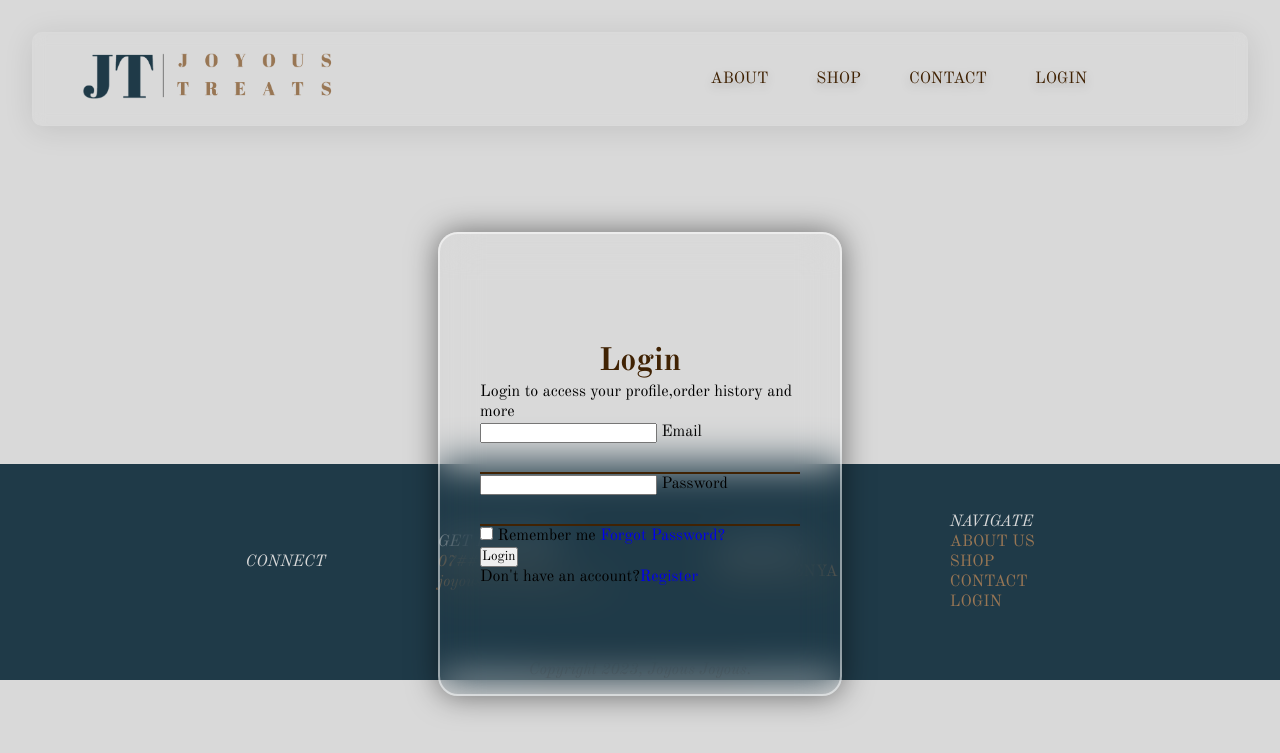
After one commit to MissJuly/Joyous_treats, a Python web app: template templates/login.html in a window 1280 px wide. The commit adds this page. Shown: the top 753 px of the page. Run offline with Jinja, Linux system fonts and the light colour scheme; the template is opened without the code that fills it, so the values that code supplies are empty; some libraries are stand-ins or nearby versions.

Commit message:
Add login page

```diff
--- /dev/null
+++ b/models.py
@@ -0,0 +1 @@
+from . import db
--- a/static/css/home-style.css
+++ b/static/css/home-style.css
@@ -132,13 +132,21 @@ a {
 
 #search-form input[type="text"] {
   width: 300px;
-  border: none;
+  border: transparent;
   outline: none;
   background: transparent;
   background-color: rgba(217, 217, 217, 0.17);
   font-size: 20px;
   font-style: italic;
   text-align: center;
+  color: #402203;
+}
+
+#search-form input:hover,
+#search-form input:active {
+  border: transparent;
+  background: transparent;
+  outline: none;
 }
 
 #search-form button {
--- /dev/null
+++ b/static/css/login-style.css
@@ -0,0 +1,53 @@
+@charset "utf-8";
+
+* {
+  margin: 0;
+  padding: 0;
+  font-family: "Old Standard TT", serif;
+  scroll-behavior: smooth;
+}
+
+/* header properties: background image */
+/* .background {
+  background-image: url("/static/images/home-page/bg.jpg");
+  width: 100%;
+  height: 100vh;
+  background-size: cover;
+  background-position: center center;
+  position: relative;
+} */
+
+.login-container {
+  position: relative;
+  transform: translate(-50%, 50%);
+  left: 50%;
+  width: 400px;
+  height: 460px;
+  background: transparent;
+  border: 2px solid rgba(255, 255, 255, 0.5);
+  border-radius: 20px;
+  backdrop-filter: blur(20px);
+  box-shadow: 0 0 30px rgba(0, 0, 0, 0.5);
+  display: flex;
+  justify-content: center;
+  align-items: center;
+  flex: 1;
+}
+
+.login-box {
+  width: 100%;
+  padding: 40px;
+}
+
+.login-box h2 {
+  font-size: 2em;
+  color: #402203;
+  text-align:center;
+}
+
+.input-box {
+    position: relative;
+    width: 100%;
+    height: 50px;
+    border-bottom: 2px solid #402203;
+}
--- /dev/null
+++ b/templates/login.html
@@ -0,0 +1,61 @@
+<!DOCTYPE html>
+<html lang="en">
+  <head>
+    <meta charset="UTF-8" />
+    <meta name="viewport" content="width=device-width, initial-scale=1.0" />
+
+    {% include 'icon.html' %}
+
+    <link rel="stylesheet" href="{{url_for('static', filename='/css/login-style.css')}}">
+    <script></script>
+    <title>Login:Joyous Treats</title>
+  </head>
+  <body>
+
+    <div class="background">
+
+      {% include 'nav.html' %}
+
+      <div class="login-container">
+        <div class="login-box form">
+          <h2>Login</h2>
+          <p>Login to access your profile,order history and more</p>
+          <form action="/login">
+            <div class="input-box">
+              <span type="icon"
+                ><iconify-icon icon="ic:baseline-email"></iconify-icon
+              ></span>
+              <input type="email" required />
+              <label>Email</label>
+            </div>
+            <div class="input-box">
+              <span type="icon"
+                ><iconify-icon icon="bi:lock-fill"></iconify-icon
+              ></span>
+              <input type="password" required />
+              <label>Password</label>
+            </div>
+            <div class="remember">
+              <label><input type="checkbox" /> Remember me</label>
+              <a href="#">Forgot Password?</a>
+            </div>
+            <button type="submit" class="button">Login</button>
+            <div class="login-register">
+              <p>
+                Don't have an account?<a href="#" class="register-link"
+                  >Register</a
+                >
+              </p>
+            </div>
+          </form>
+        </div>
+      </div>
+    </div>
+  </body>
+
+  <footer>
+
+    {% include 'footer.html' %}
+
+  </footer>
+</html>
--- a/templates/nav.html
+++ b/templates/nav.html
@@ -9,7 +9,7 @@
         <li><a href="#About">ABOUT</a></li>
         <li><a href="/shop">SHOP</a></li>
         <li><a href="#Contact">CONTACT</a></li>
-        <li><a href="#">LOGIN</a></li>
+        <li><a href="/login">LOGIN</a></li>
       </ul>
 
       <div class="nav-buttons">
```
Also changed, not shown: __init__.py (added, +29 -0 lines), app.py (deleted, +0 -40 lines), auth.py (added, +13 -0 lines), main.py (added, +35 -0 lines).
